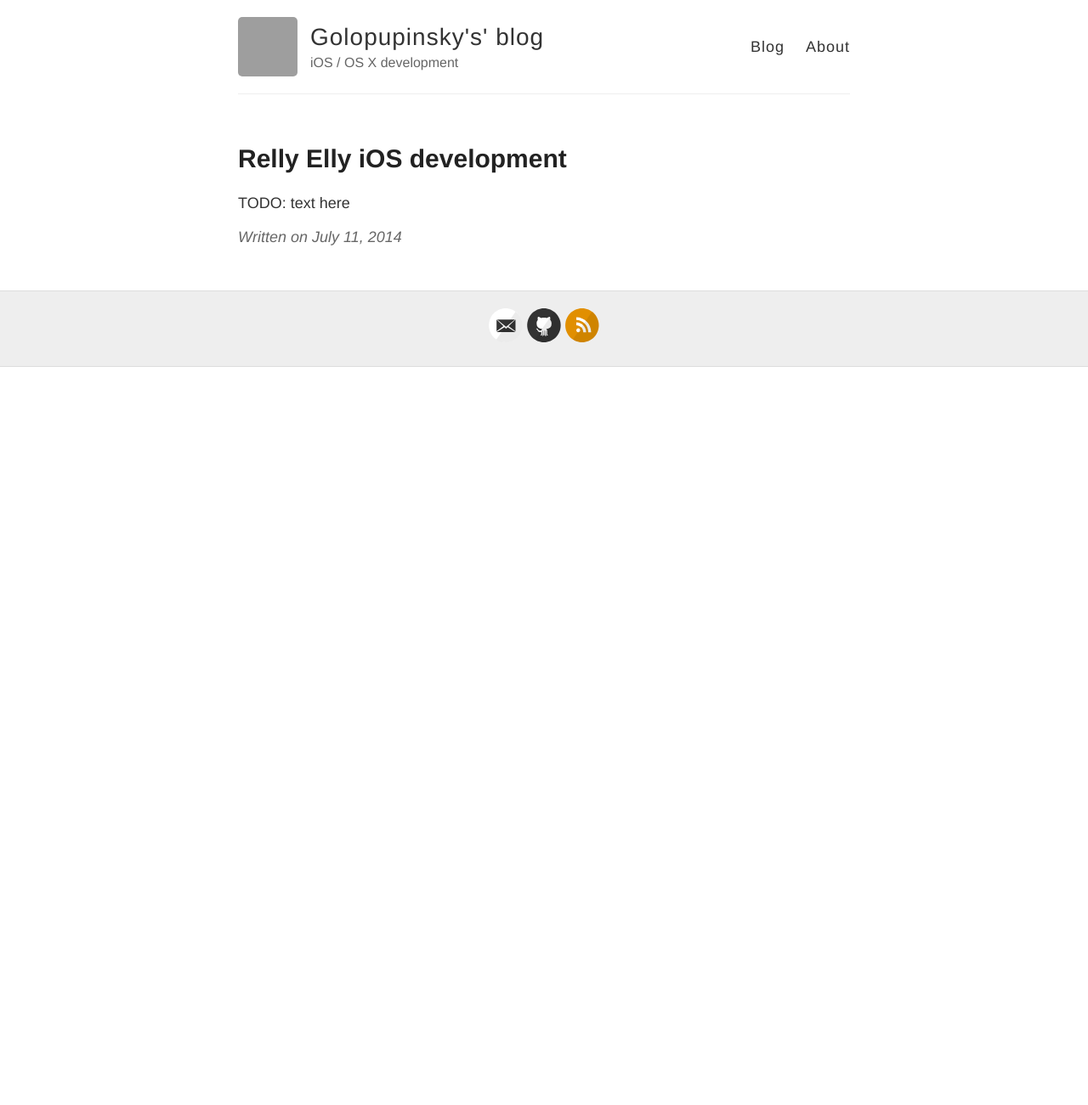
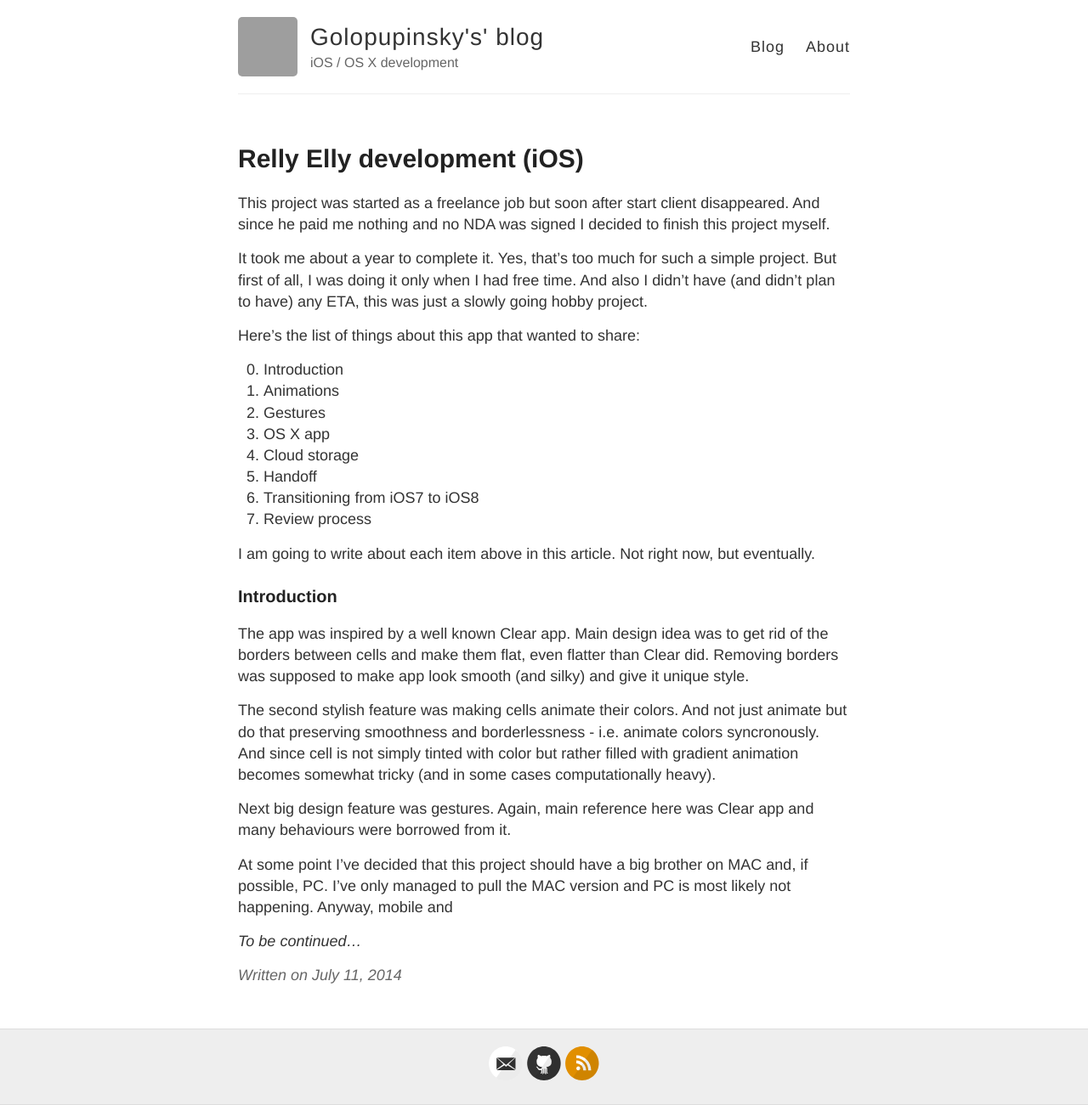
Before and after one commit to golopupinsky/golopupinsky.github.io, a Jekyll site: the page built from _posts/2014-7-11-Relly-Elly-IOS.md, in a window 1280 px wide. Shown: the whole page at 85% size. Built offline with Jekyll 4.4.1, drawn with Linux system fonts in a browser that asks for light colours; before the commit the page ends 900 px from its top, so only the background shows below that; grey boxes are pictures that could not be loaded.

Commit message:
RellyElly article fixes

```diff
--- a/_posts/2014-7-11-Relly-Elly-IOS.md
+++ b/_posts/2014-7-11-Relly-Elly-IOS.md
@@ -1,5 +1,40 @@
 ---
 layout: post
-title: Relly Elly iOS development
+title: Relly Elly development (iOS)
 ---
-TODO: text here
+
+This project was started as a freelance job but soon after start client disappeared. And since he paid me nothing and no NDA was signed I decided to finish this project myself.
+
+It took me about a year to complete it.
+Yes, that's too much for such a simple project. But first of all, I was doing it only when I had free time. And also I didn't have (and didn't plan to have) any ETA, this was just a slowly going hobby project.
+
+Here's the list of things about this app that wanted to share:
+
+<ol start="0">
+  <li> Introduction</li>
+  <li> Animations</li>
+  <li> Gestures</li>
+  <li> OS X app</li>
+  <li> Cloud storage</li>
+  <li> Handoff</li>
+  <li> Transitioning from iOS7 to iOS8</li>
+  <li> Review process</li>
+</ol>
+
+I am going to write about each item above in this article. Not right now, but eventually.
+
+### Introduction
+
+The app was inspired by a well known Clear app.
+Main design idea was to get rid of the borders between cells and make them flat, even flatter than Clear did.
+Removing borders was supposed to make app look smooth (and silky) and give it unique style.
+
+The second stylish feature was making cells animate their colors. And not just animate but do that preserving smoothness and borderlessness - i.e. animate colors syncronously. And since cell is not simply tinted with color but rather filled with gradient animation becomes somewhat tricky (and in some cases computationally heavy).
+
+Next big design feature was gestures. Again, main reference here was  Clear app and many behaviours were borrowed from it.
+
+At some point I've decided that this project should have a big brother on MAC and, if possible, PC. I've only managed to pull the MAC version and PC is most likely not happening.
+Anyway, mobile and
+
+
+*To be continued...*
```
